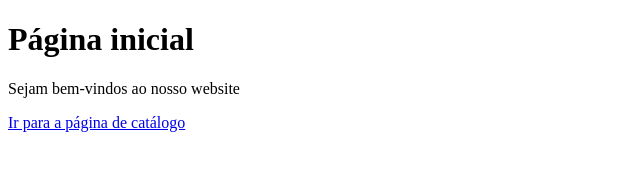
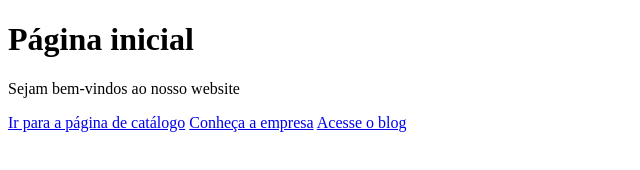
Before and after one commit to gabriel-fogaca/CatalogoGit, a plain HTML site: page index.html in a window 1280 px wide. Shown: the whole page, without its empty margins (0-640 px from the left). Drawn offline with Linux system fonts and the light colour scheme.

Commit message:
Atualização do link para a página de blog

```diff
--- a/index.html
+++ b/index.html
@@ -12,6 +12,8 @@
     <h1>Página inicial</h1>
     <p>Sejam bem-vindos ao nosso website</p>
     <a href="catalogo.html">Ir para a página de catálogo</a>
+    <a href="sobre.html">Conheça a empresa</a>
+    <a href="blog.html">Acesse o blog</a>
 </body>
 
 </html>
```
